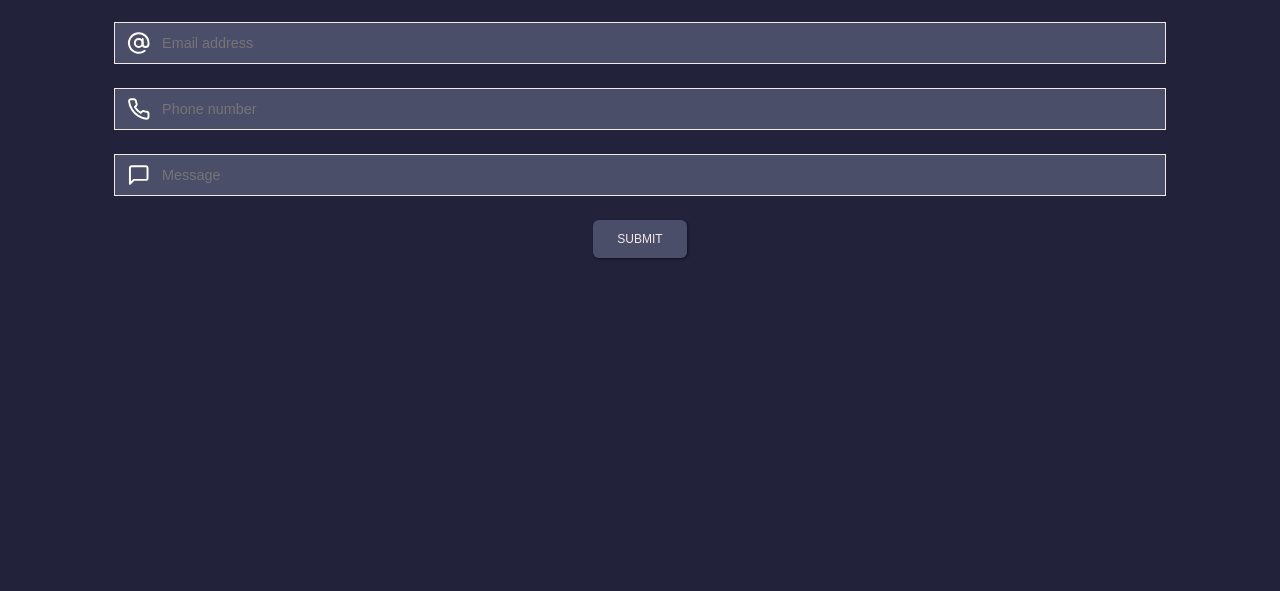
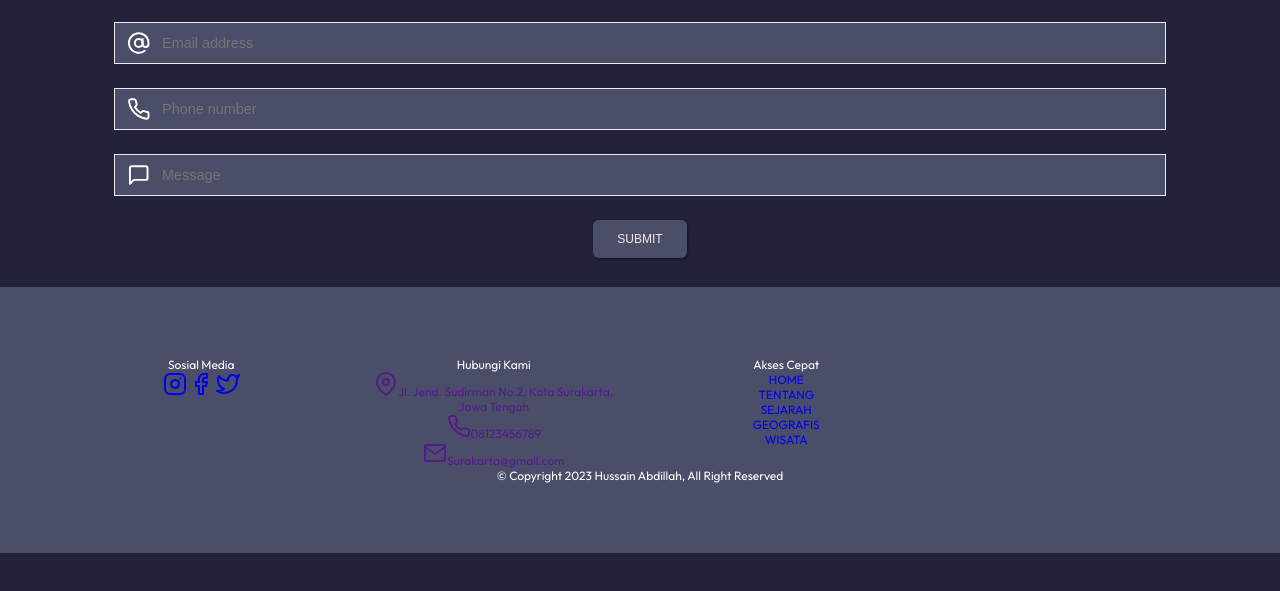
Before and after one commit to hussainabdillah/Webpage-Profile, a plain HTML site: page index.html in a window 1280 px wide. Shown: the part 3805-4396 px from the top of the page. After the commit the page ends 4358 px from the top, so only its background shows below. Drawn offline with nearby package versions, Linux system fonts and the light colour scheme.

Commit message:
adding footer

```diff
--- a/index.html
+++ b/index.html
@@ -284,6 +284,54 @@
       </div>
     </section>
     <!-- Kontak Section End -->
+    <!-- Footer Start-->
+    <footer>
+      <div class="container">
+        <div class="row5">
+          <div class="footer-col">
+            <p>Sosial Media</p>
+            <div class="socials">
+              <a href="#"><i data-feather="instagram"></i></a>
+              <a href="#"><i data-feather="facebook"></i></a>
+              <a href="#"><i data-feather="twitter"></i></a>
+            </div>
+          </div>
+          <div class="footer-col">
+            <p>Hubungi Kami</p>
+            <div class="support">
+              <ul>
+                <li>
+                  <a href=""
+                    ><i data-feather="map-pin"></i>Jl. Jend. Sudirman No.2, Kota
+                    Surakarta, Jawa Tengah</a
+                  >
+                </li>
+                <li>
+                  <a href=""><i data-feather="phone"></i>08123456789</a>
+                </li>
+                <li>
+                  <a href=""><i data-feather="mail"></i>Surakarta@gmail.com</a>
+                </li>
+              </ul>
+            </div>
+          </div>
+          <div class="footer-col">
+            <p>Akses Cepat</p>
+            <ul>
+              <li><a href="#home">HOME</a></li>
+              <li><a href="#tentang">TENTANG</a></li>
+              <li><a href="#sejarah">SEJARAH</a></li>
+              <li><a href="#geografis">GEOGRAFIS</a></li>
+              <li><a href="#wisata">WISATA</a></li>
+            </ul>
+          </div>
+        </div>
+      </div>
+      <div class="copyright">
+        &copy; Copyright 2023 Hussain Abdillah, All Right Reserved
+      </div>
+    </footer>
+    <!-- Footer End-->
     <!-- JavaScript -->
     <script src="/js/script.js"></script>
     <!-- Feather Icons -->
--- a/style/style.css
+++ b/style/style.css
@@ -16,7 +16,6 @@ body {
   font-family: "Outfit", sans-serif;
   background-color: var(--bg);
   color: #fff;
-  min-height: 5000px;
 }
 
 /* NavBar */
@@ -380,6 +379,48 @@ body {
   box-shadow: 1px 1px 3px rgba(1, 1, 3, 0.5);
   cursor: pointer;
 }
+
+/* Footer */
+
+footer {
+  background-color: var(--primary);
+  text-align: center;
+  padding: 70px 0;
+}
+
+footer .container {
+  max-width: 1170px;
+  margin: auto;
+}
+
+footer .container .row5 {
+  display: flex;
+  flex-wrap: wrap;
+}
+
+ul {
+  list-style: none;
+}
+
+footer .container .row5 .footer-col {
+  width: 25%;
+  padding: 0 15px;
+}
+
+/* footer .socials {
+  padding: 1rem 0;
+  display: inline-block;
+}
+
+footer .socials a {
+  color: #f2e9e4;
+  margin: 1rem;
+}
+
+footer .socials a:hover {
+  color: var(--bg);
+} */
+
 /* Media Queries */
 
 /* Laptop */
```
